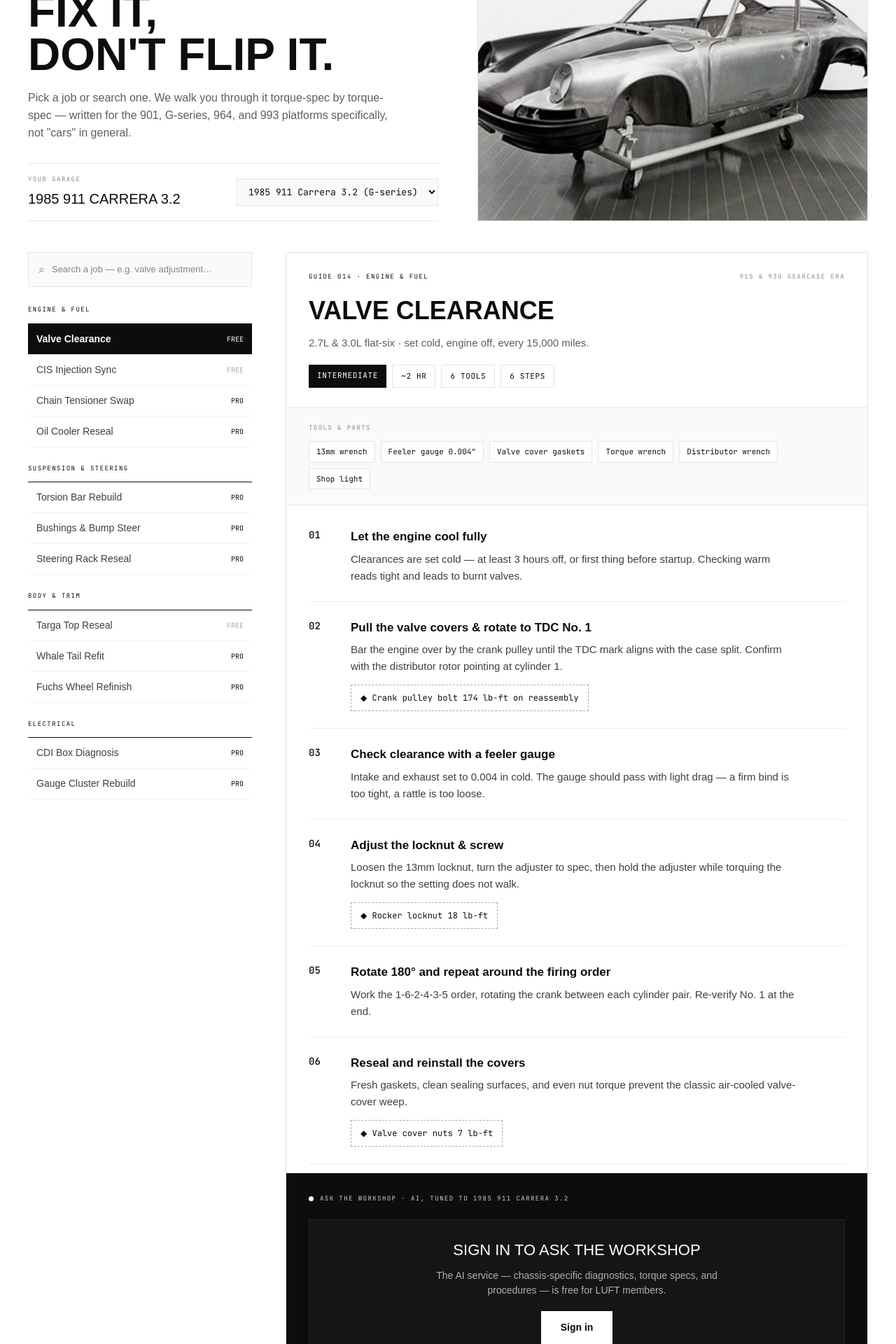
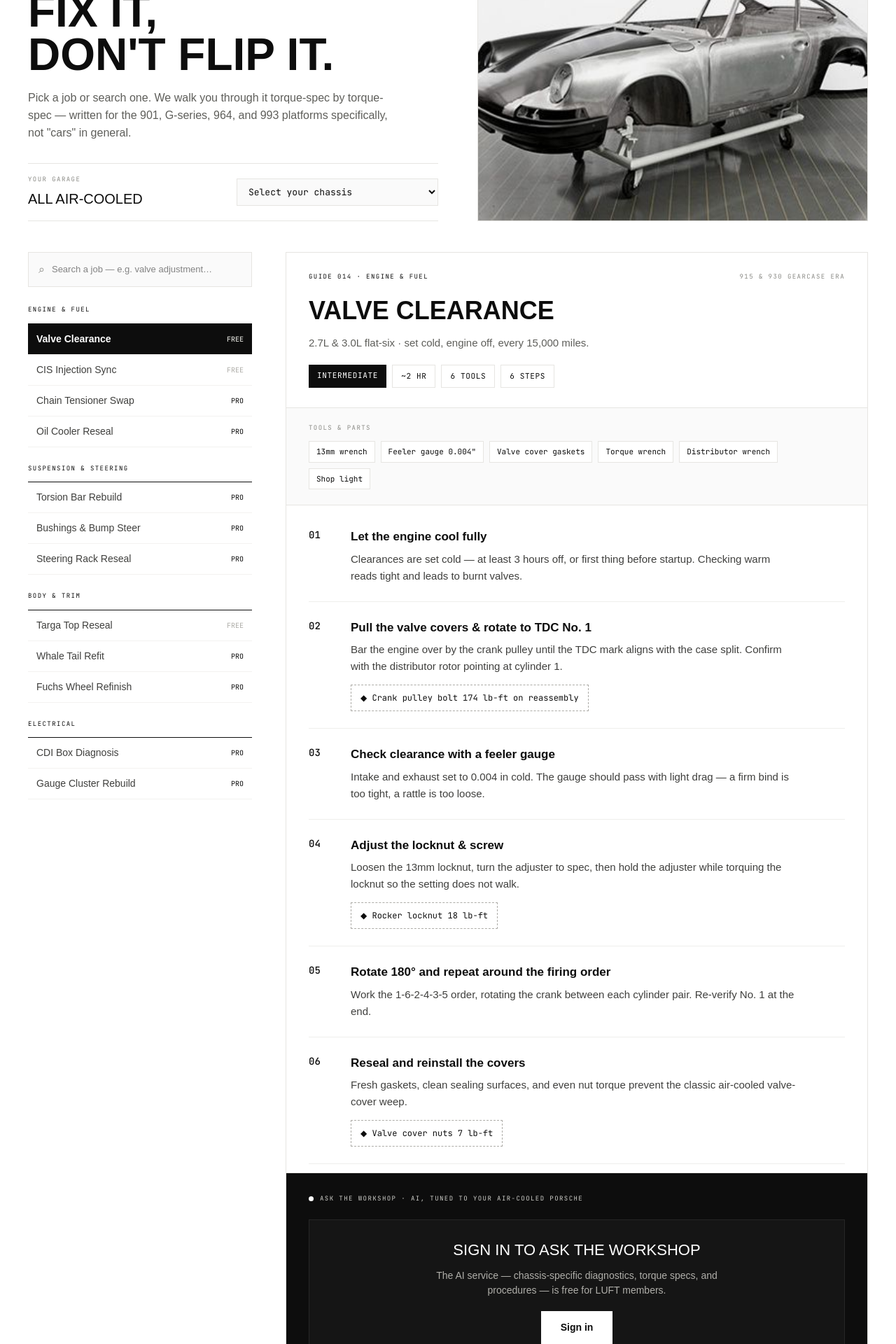
Before and after one commit to hethebreuer-dev/Executive, a Next.js app: page /workshop in a window 1280 px wide. Shown: the part 249-2169 px from the top of the page at 70% size. Built offline with nearby package versions, Linux system fonts and the light colour scheme; a web font is replaced by a local one.

Commit message:
Workshop AI: don't default to a 3.2 911; start with no chassis selected

```diff
--- a/src/app/workshop/WorkshopChat.tsx
+++ b/src/app/workshop/WorkshopChat.tsx
@@ -79,7 +79,8 @@ export function WorkshopChat({
     <div style={{ display: "flex", alignItems: "center", gap: 9 }}>
       <span style={{ width: 7, height: 7, borderRadius: "50%", background: "#ffffff" }} />
       <span className="lbl" style={{ color: "#cfcfca" }}>
-        Ask the Workshop · AI, tuned to {chassis.replace(/\s*\(.*\)$/, "")}
+        Ask the Workshop · AI, tuned to{" "}
+        {chassis ? chassis.replace(/\s*\(.*\)$/, "") : "your air-cooled Porsche"}
       </span>
     </div>
   );
@@ -148,7 +149,8 @@ export function WorkshopChat({
               color: "#dcdcd8",
             }}
           >
-            Ask me anything about your {chassis.replace(/\s*\(.*\)$/, "")} — a
+            Ask me anything about your{" "}
+            {chassis ? chassis.replace(/\s*\(.*\)$/, "") : "air-cooled Porsche"} — a
             symptom to diagnose, a torque spec, or how a job should go.
           </div>
         )}
--- a/src/app/workshop/page.tsx
+++ b/src/app/workshop/page.tsx
@@ -200,7 +200,7 @@ const CHASSIS_OPTIONS = [
 
 export default function WorkshopPage() {
   const [active, setActive] = useState("valve");
-  const [chassis, setChassis] = useState(CHASSIS_OPTIONS[0]);
+  const [chassis, setChassis] = useState("");
   const [search, setSearch] = useState("");
   const [proSoon, setProSoon] = useState(false);
 
@@ -279,7 +279,7 @@ export default function WorkshopPage() {
                   Your Garage
                 </div>
                 <div className="display" style={{ fontWeight: 500, fontSize: 20, textTransform: "uppercase" }}>
-                  {chassis.replace(/\s*\(.*\)$/, "")}
+                  {chassis ? chassis.replace(/\s*\(.*\)$/, "") : "All air-cooled"}
                 </div>
               </div>
               <select
@@ -296,6 +296,7 @@ export default function WorkshopPage() {
                   fontSize: 13,
                 }}
               >
+                <option value="">Select your chassis</option>
                 {CHASSIS_OPTIONS.map((c) => (
                   <option key={c} value={c}>
                     {c}
```
